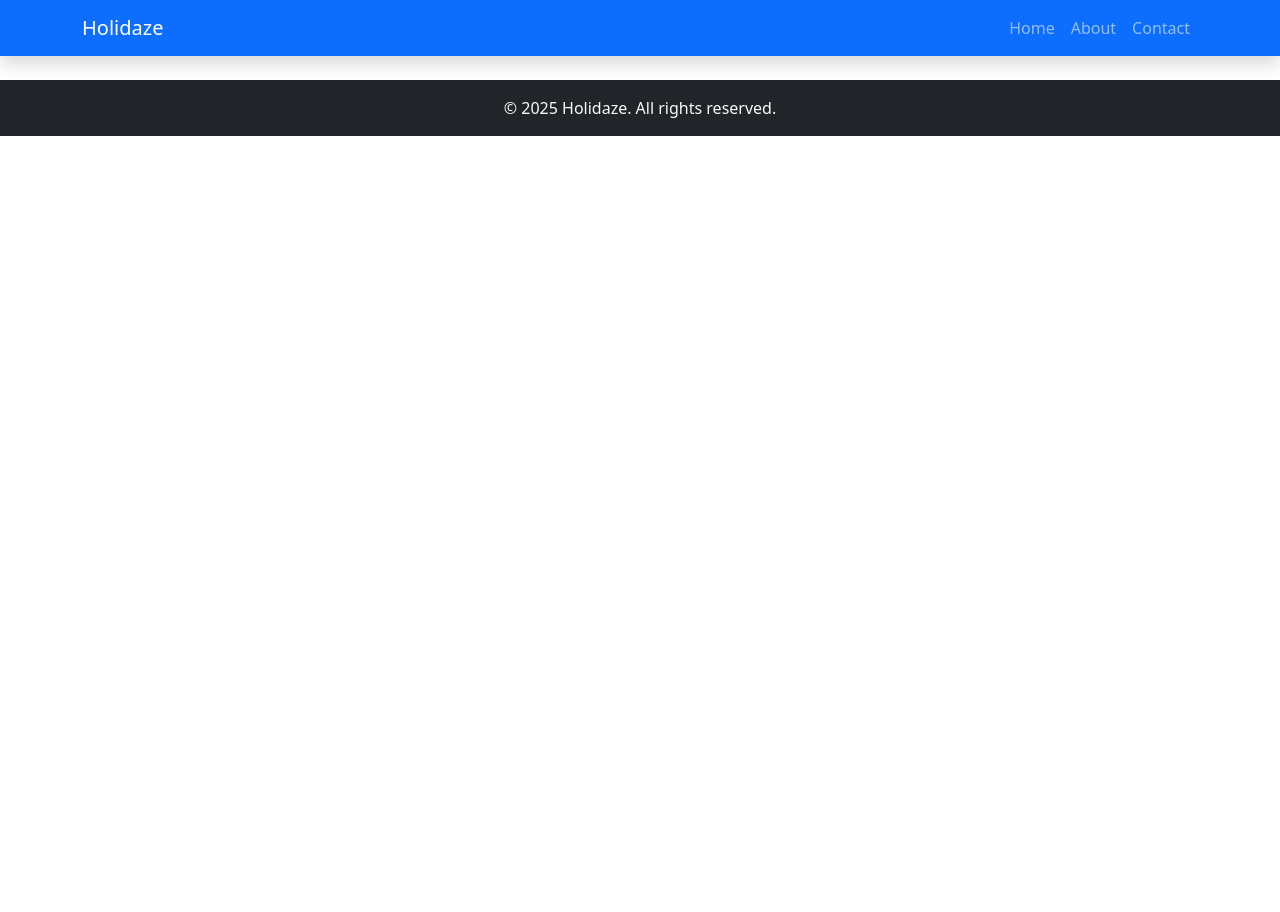
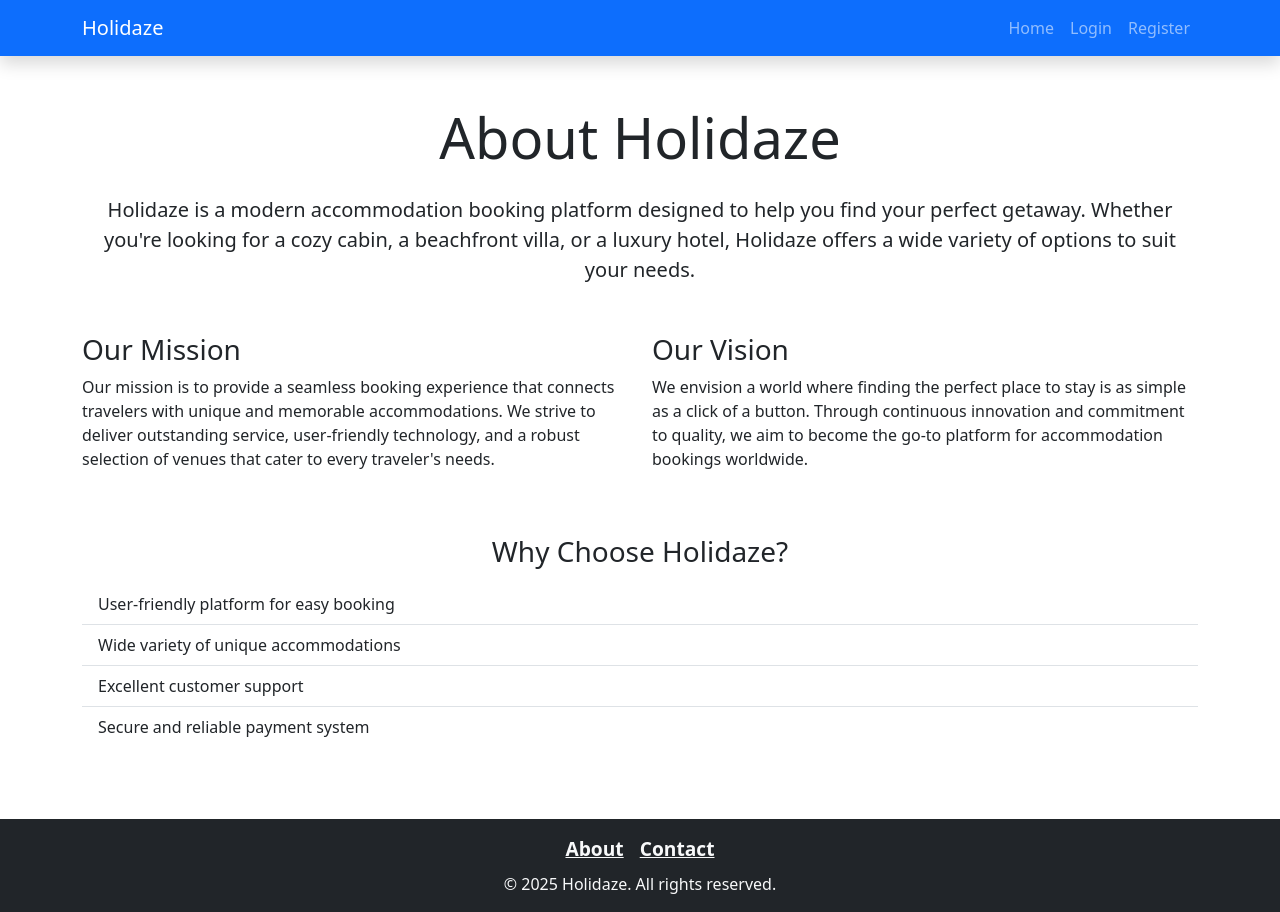
Before and after one commit to robfil50219/project-exam-2, a React (Create React App) app: page /about in a window 1280 px wide. Before the commit the page ends 800 px from the top, so only its background shows below. Built offline with nearby package versions, Linux system fonts and the light colour scheme.

Commit message:
about page. changes to header and footer. moved about and contact link to footer

```diff
--- a/src/App.js
+++ b/src/App.js
@@ -1,3 +1,4 @@
+// src/App.js
 import React from 'react';
 import { BrowserRouter as Router, Routes, Route } from 'react-router-dom';
 import Header from './components/Header';
@@ -6,21 +7,24 @@ import Home from './pages/Home';
 import VenueDetails from './pages/VenueDetails';
 import Login from './pages/Login';
 import Register from './pages/Register';
+import About from './pages/About';
 
 function App() {
   return (
     <Router>
+      <div className="d-flex flex-column min-vh-100">
         <Header />
-      <main className="min-h-screen">
+        <main className="flex-fill">
           <Routes>
             <Route path="/" element={<Home />} />
             <Route path="/venues/:id" element={<VenueDetails />} />
             <Route path="/login" element={<Login />} />
             <Route path="/register" element={<Register />} />
-          {/* Add additional routes as needed */}
+            <Route path="/about" element={<About />} />
           </Routes>
         </main>
         <Footer />
+      </div>
     </Router>
   );
 }
--- a/src/components/Footer.js
+++ b/src/components/Footer.js
@@ -1,9 +1,26 @@
 import React from 'react';
+import { Link } from 'react-router-dom';
 
 const Footer = () => {
   return (
     <footer className="bg-dark text-light py-3 mt-4">
       <div className="container text-center">
+        <div className="mb-2">
+          <Link
+            className="mx-2 text-light"
+            to="/about"
+            style={{ fontSize: '1.2rem', fontWeight: 'bold' }}
+          >
+            About
+          </Link>
+          <Link
+            className="mx-2 text-light"
+            to="/contact"
+            style={{ fontSize: '1.2rem', fontWeight: 'bold' }}
+          >
+            Contact
+          </Link>
+        </div>
         <p className="mb-0">&copy; {new Date().getFullYear()} Holidaze. All rights reserved.</p>
       </div>
     </footer>
--- a/src/components/Header.js
+++ b/src/components/Header.js
@@ -1,7 +1,15 @@
 import React from 'react';
-import { Link } from 'react-router-dom';
+import { Link, useNavigate } from 'react-router-dom';
 
 const Header = () => {
+  const token = localStorage.getItem('token');
+  const navigate = useNavigate();
+
+  const handleLogout = () => {
+    localStorage.removeItem('token');
+    navigate('/');
+  };
+
   return (
     <nav className="navbar navbar-expand-lg navbar-dark bg-primary shadow">
       <div className="container">
@@ -22,12 +30,27 @@ const Header = () => {
             <li className="nav-item">
               <Link className="nav-link" to="/">Home</Link>
             </li>
-            <li className="nav-item">
-              <Link className="nav-link" to="/about">About</Link>
-            </li>
-            <li className="nav-item">
-              <Link className="nav-link" to="/contact">Contact</Link>
-            </li>
+            {token ? (
+              <>
+                <li className="nav-item">
+                  <Link className="nav-link" to="/profile">Profile</Link>
+                </li>
+                <li className="nav-item">
+                  <button className="btn nav-link" onClick={handleLogout}>
+                    Logout
+                  </button>
+                </li>
+              </>
+            ) : (
+              <>
+                <li className="nav-item">
+                  <Link className="nav-link" to="/login">Login</Link>
+                </li>
+                <li className="nav-item">
+                  <Link className="nav-link" to="/register">Register</Link>
+                </li>
+              </>
+            )}
           </ul>
         </div>
       </div>
--- /dev/null
+++ b/src/pages/About.js
@@ -0,0 +1,42 @@
+import React from 'react';
+
+const About = () => {
+  return (
+    <div className="container my-5">
+      <h1 className="display-4 text-center mb-4">About Holidaze</h1>
+      <p className="lead text-center">
+        Holidaze is a modern accommodation booking platform designed to help you find your perfect getaway.
+        Whether you're looking for a cozy cabin, a beachfront villa, or a luxury hotel, Holidaze offers a wide variety of options to suit your needs.
+      </p>
+
+      <div className="row mt-5">
+        <div className="col-md-6">
+          <h3>Our Mission</h3>
+          <p>
+            Our mission is to provide a seamless booking experience that connects travelers with unique and memorable accommodations.
+            We strive to deliver outstanding service, user-friendly technology, and a robust selection of venues that cater to every traveler's needs.
+          </p>
+        </div>
+        <div className="col-md-6">
+          <h3>Our Vision</h3>
+          <p>
+            We envision a world where finding the perfect place to stay is as simple as a click of a button.
+            Through continuous innovation and commitment to quality, we aim to become the go-to platform for accommodation bookings worldwide.
+          </p>
+        </div>
+      </div>
+
+      <div className="mt-5">
+        <h3 className="text-center">Why Choose Holidaze?</h3>
+        <ul className="list-group list-group-flush mt-3">
+          <li className="list-group-item">User-friendly platform for easy booking</li>
+          <li className="list-group-item">Wide variety of unique accommodations</li>
+          <li className="list-group-item">Excellent customer support</li>
+          <li className="list-group-item">Secure and reliable payment system</li>
+        </ul>
+      </div>
+    </div>
+  );
+};
+
+export default About;
```
Lines whose indentation alone changed are shown as unchanged.
